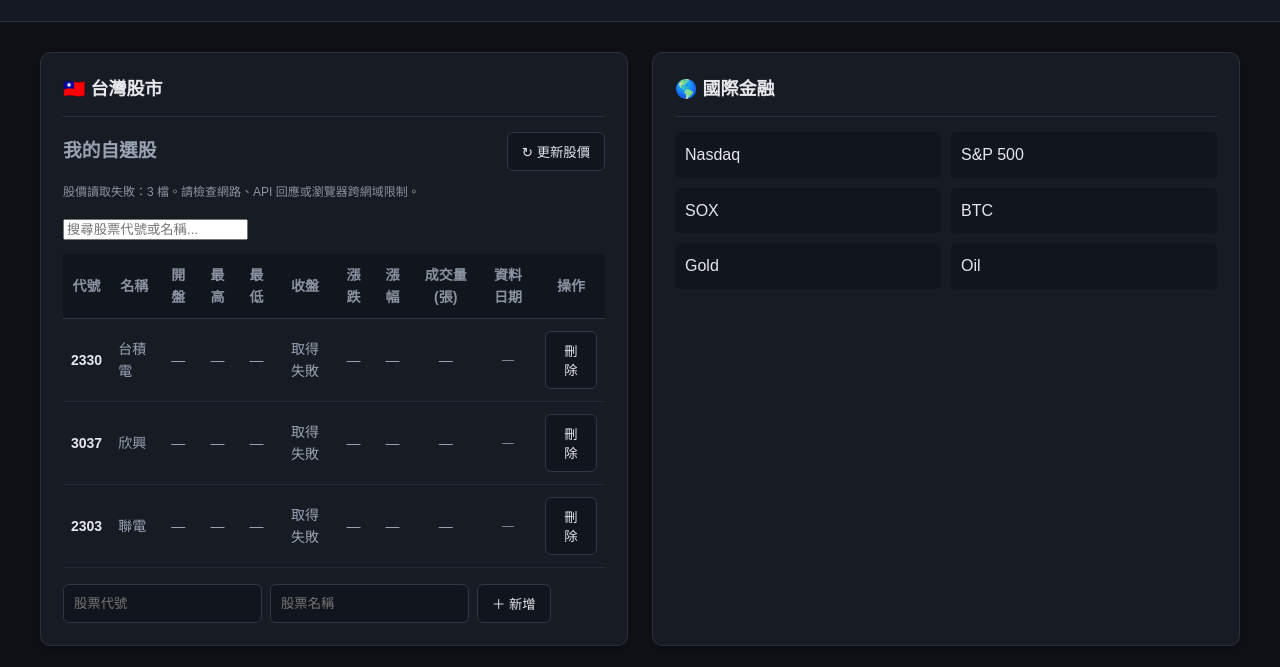
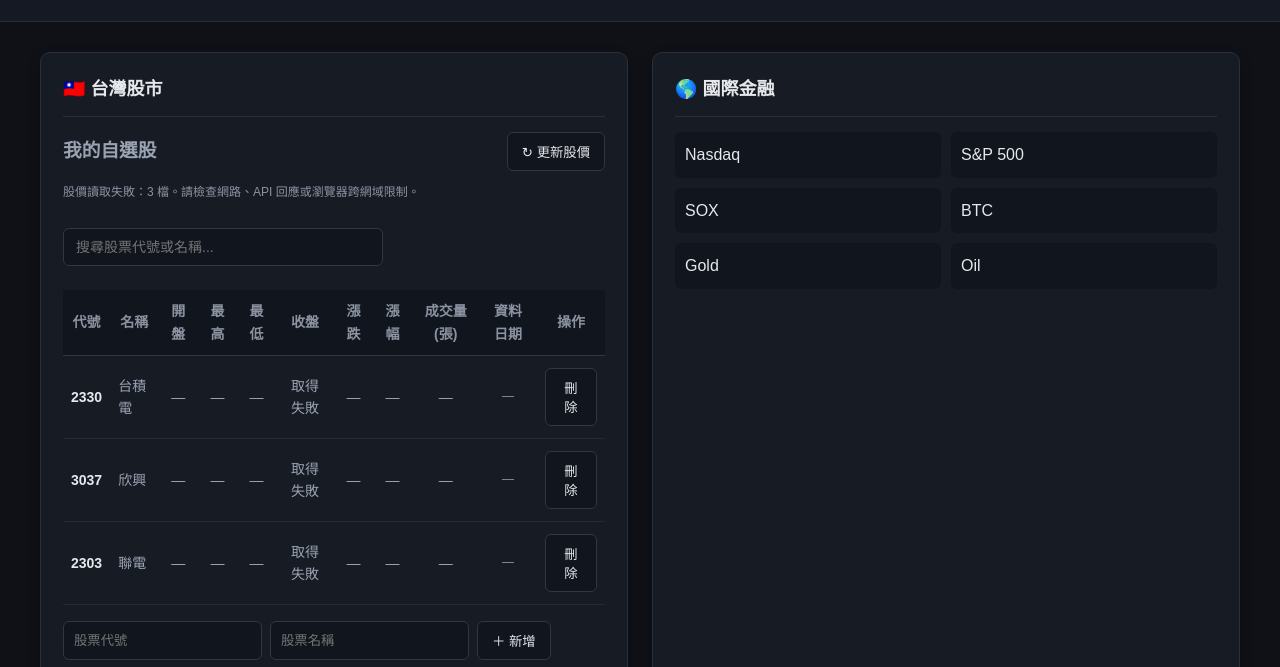
Before and after one commit to adamy999/dean-finance-terminal, a plain HTML site: page index.html in a window 1280 px wide. Shown: the part 98-765 px from the top of the page. Drawn offline with Linux system fonts and the light colour scheme; no server answers.

Commit message:
Add V6 search and sorting styles

```diff
--- a/style.css
+++ b/style.css
@@ -349,3 +349,34 @@ footer {
     }
 
 }
+/* ========================================
+   V6 股票搜尋與排序
+   ======================================== */
+
+.stock-search {
+    width: 100%;
+    max-width: 320px;
+    box-sizing: border-box;
+    padding: 10px 12px;
+    margin: 12px 0;
+    background: #11151d;
+    color: #e6e8ec;
+    border: 1px solid #303744;
+    border-radius: 6px;
+    font-size: 14px;
+}
+
+.stock-search:focus {
+    outline: none;
+    border-color: #667085;
+}
+
+.stock-table th[title="點擊排序"] {
+    cursor: pointer;
+    user-select: none;
+}
+
+.stock-table th[title="點擊排序"]:hover {
+    color: #ffffff;
+    background: #242a35;
+}
```
